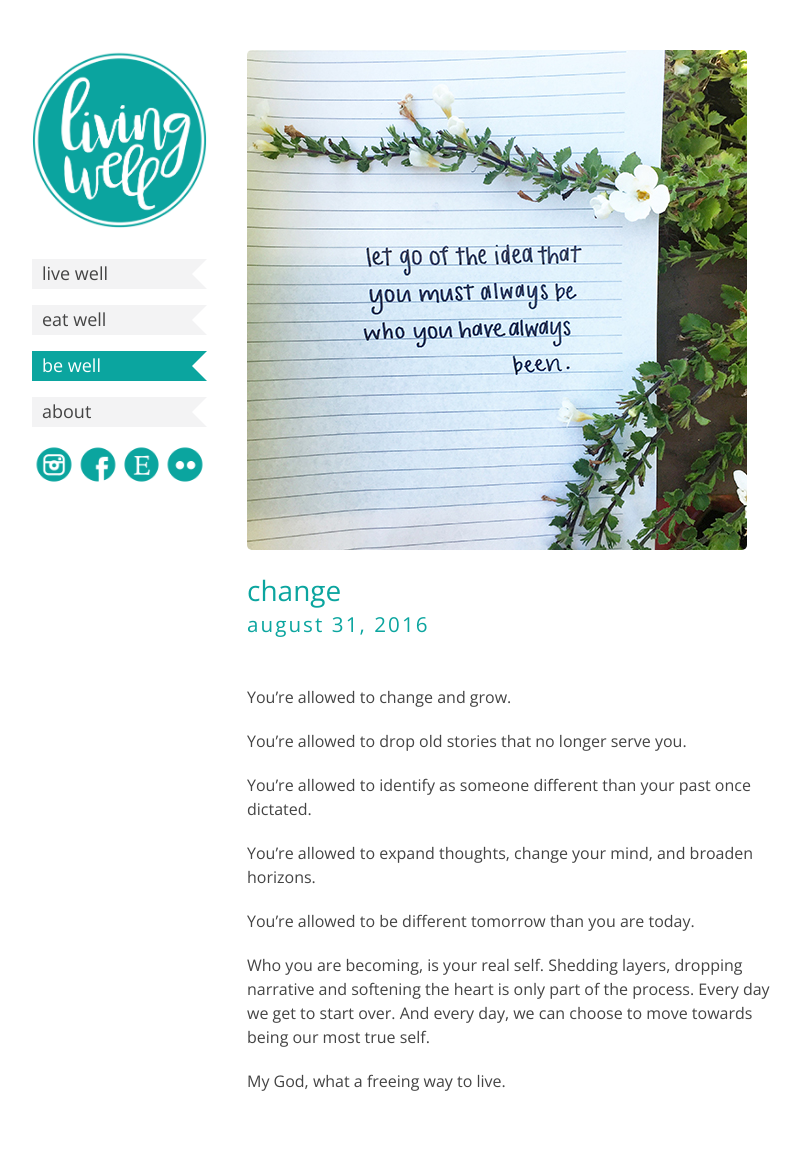
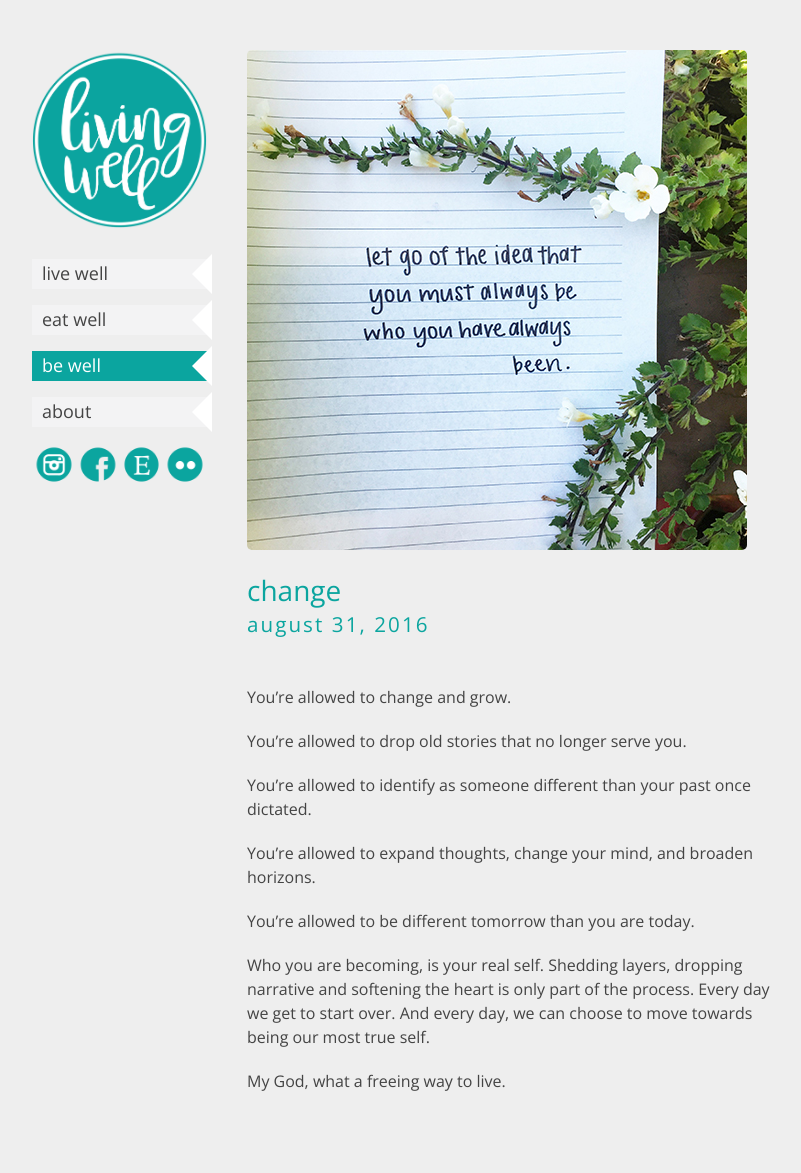
Before and after one commit to dreger/thelivingwell.co, a Jekyll site: the page built from _posts/be/2016-08-31-change.md, in a window 1280 px wide. Shown: the whole page, without its empty margins (228-1029 px from the left). Built offline with Jekyll 4.4.1, drawn with Linux system fonts in a browser that asks for light colours.

Commit message:
Change background color to gray
Per color displayed #19

```diff
--- a/assets/stylesheets/main.scss
+++ b/assets/stylesheets/main.scss
@@ -16,6 +16,7 @@ body {
   font-size: 1.6rem;
   line-height: 1.5em;
   color: $color-black;
+  background: #eee;
 }
 
 h1,
```
